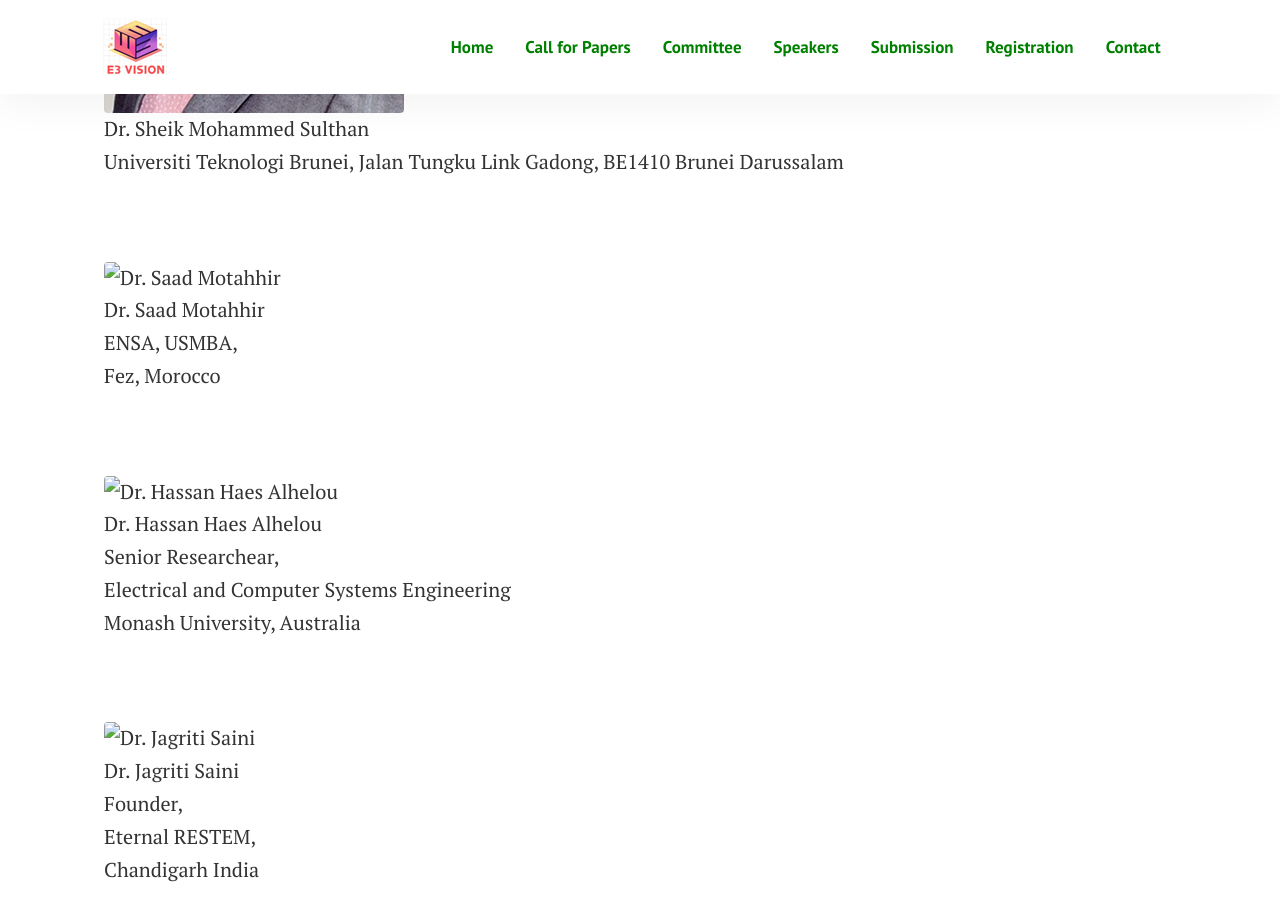
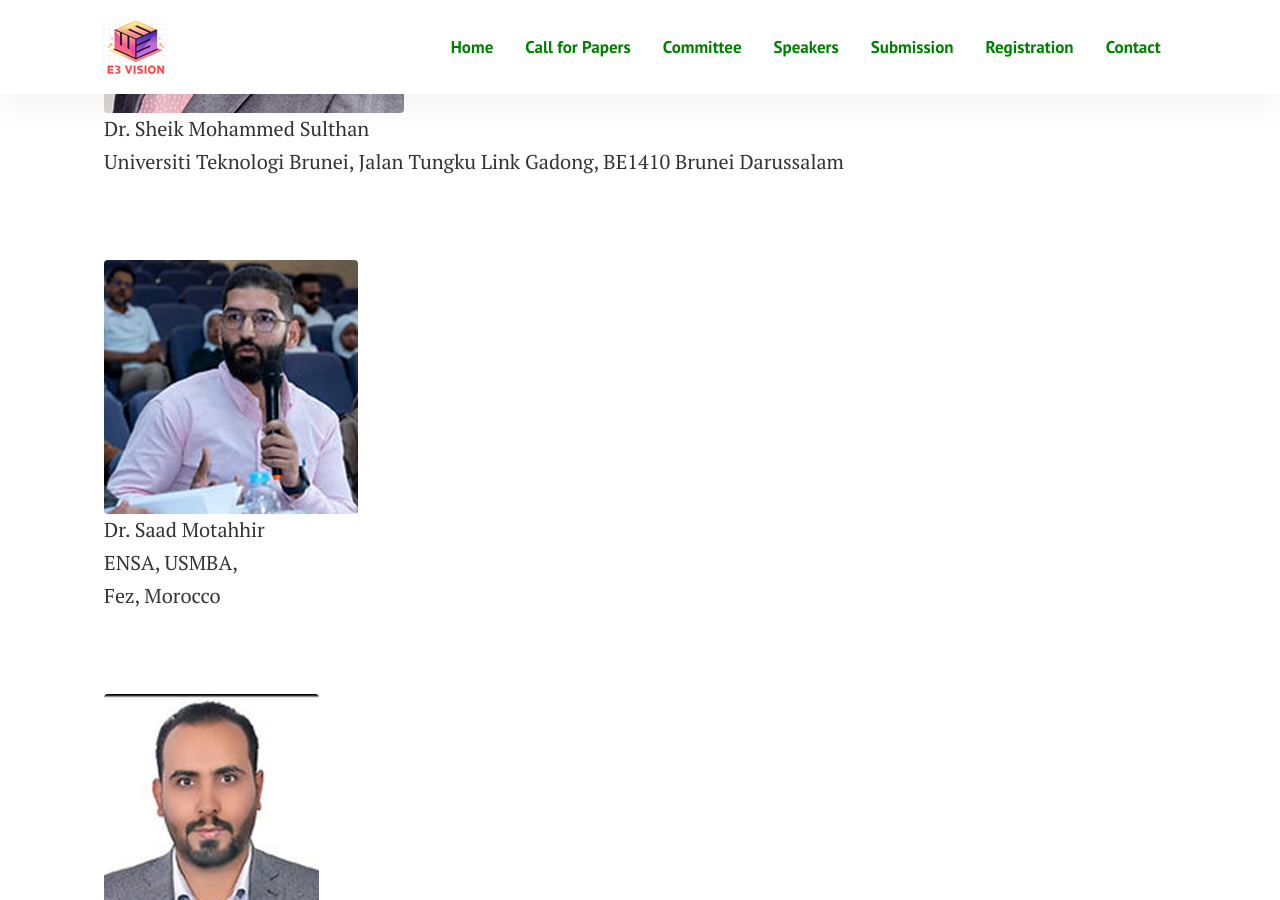
Before and after one commit to sravivarman/e3vision, a Jekyll site: the page built from pages/speakers.md, in a window 1280 px wide and 900 px high, scrolled down 856 px. Built offline with Jekyll 4.4.1, drawn with Linux system fonts in a browser that asks for light colours.

Commit message:
added spaker

```diff
--- a/pages/speakers.md
+++ b/pages/speakers.md
@@ -5,20 +5,20 @@ permalink: "/speakers/"
 image: assets/images/banner-alt.png
 ---
 
-![Dr. Sheik Mohammed Sulthan](../assets/images/speaker1.jpg "Dr. Sheik Mohammed Sulthan")
+![Dr. Sheik Mohammed Sulthan](../assets/images/image-0.jpg "Dr. Sheik Mohammed Sulthan")
 Dr. Sheik Mohammed Sulthan
 Universiti Teknologi Brunei, Jalan Tungku Link Gadong, BE1410 Brunei Darussalam
 
 &nbsp;
 
-![Dr. Saad Motahhir](image-1.png "Dr. Saad Motahhir")
+![Dr. Saad Motahhir](../assets/images/image-1.png "Dr. Saad Motahhir")
 Dr. Saad Motahhir
 ENSA, USMBA,
 Fez, Morocco
 
 &nbsp;
 
-![Dr. Hassan Haes Alhelou](image-2.png "Dr. Hassan Haes Alhelou")
+![Dr. Hassan Haes Alhelou](../assets/images/image-2.png "Dr. Hassan Haes Alhelou")
 Dr. Hassan Haes Alhelou
 Senior Researchear,
 Electrical and Computer Systems Engineering
@@ -26,7 +26,7 @@ Monash University, Australia
 
 &nbsp;
 
-![Dr. Jagriti Saini](image-3.png "Dr. Jagriti Saini")
+![Dr. Jagriti Saini](../assets/images/image-3.png "Dr. Jagriti Saini")
 Dr. Jagriti Saini
 Founder,
 Eternal RESTEM,
```
Also changed, not shown: assets/images/image-0.jpg (renamed from assets/images/speaker1.jpg), assets/images/image-1.png (renamed from pages/image-1.png), assets/images/image-2.png (renamed from pages/image-2.png), assets/images/image-3.png (renamed from pages/image-3.png), assets/images/speaker2.jpg (deleted).
